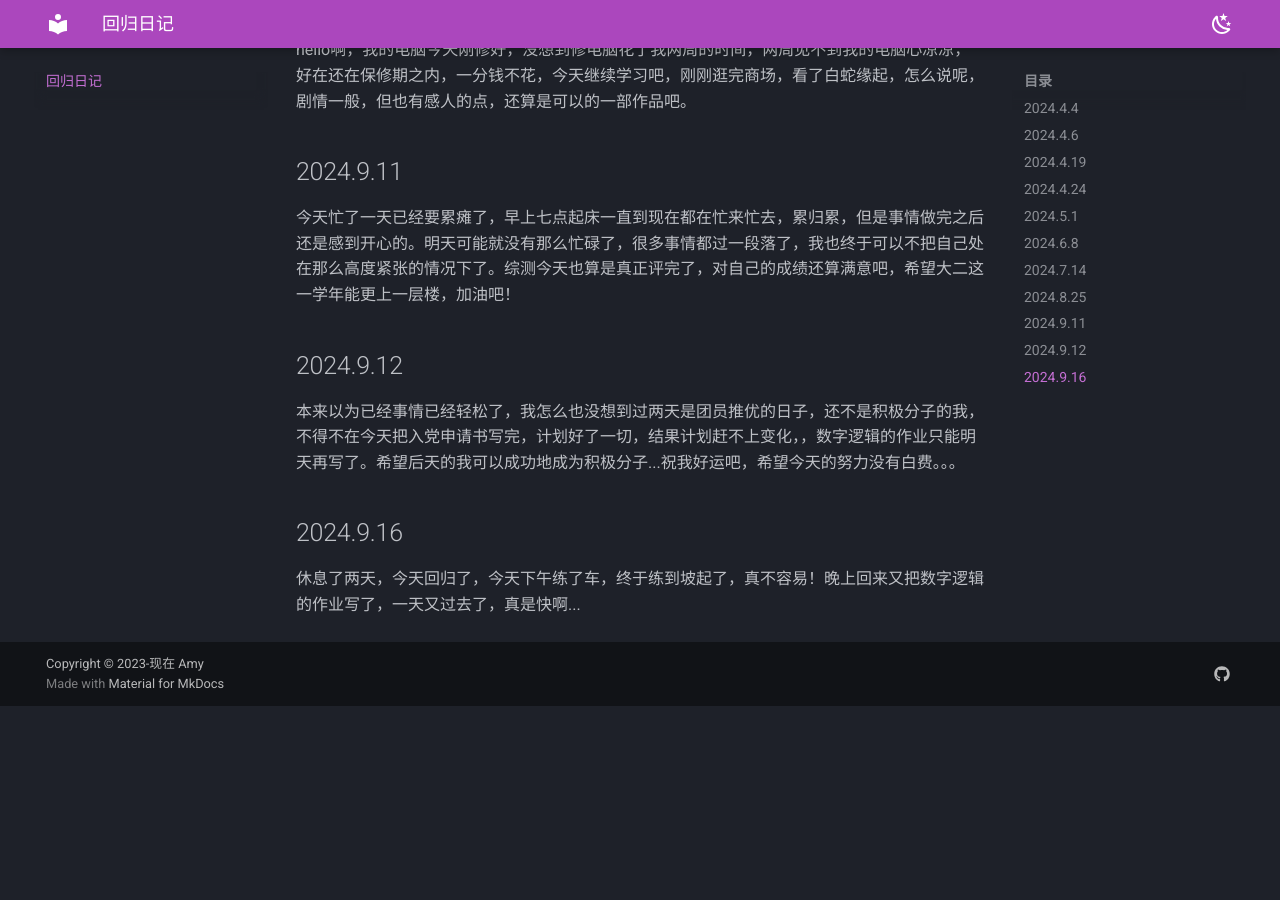
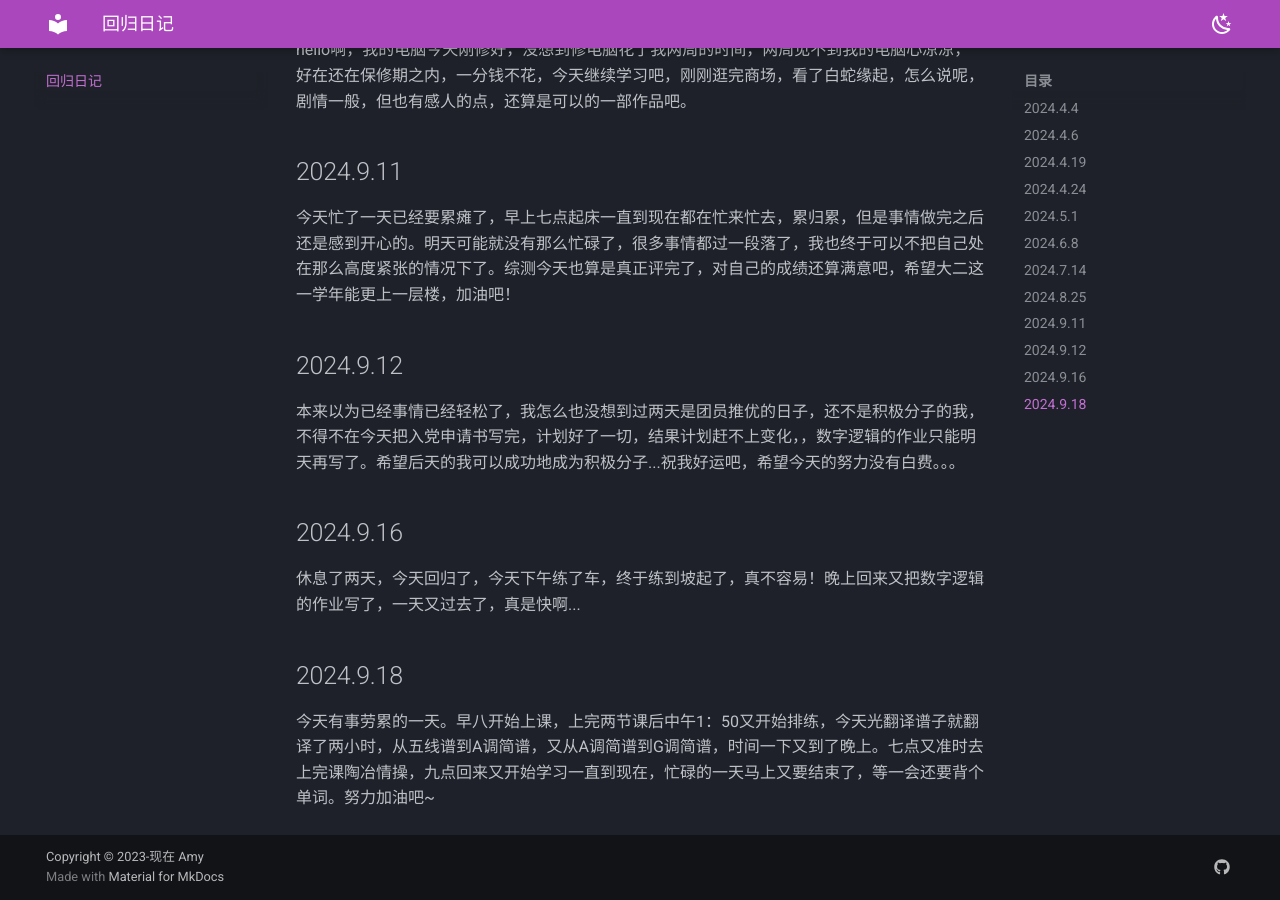
Before and after one commit to AmyWang5/Amyhhh-blog, an MkDocs documentation site: the page built from docs/AMY4/comback.md, in a window 1280 px wide and 900 px high, scrolled down 1646 px. Built offline with MkDocs 1.6.1 and Material for MkDocs 9.7.7, drawn with Linux system fonts in a browser that asks for light colours; before the commit the page ends 2352 px from its top, so only the background shows below that.

Commit message:
2024-09-18_23:08:57 update

```diff
--- a/docs/AMY4/comback.md
+++ b/docs/AMY4/comback.md
@@ -43,3 +43,7 @@ hello啊，我的电脑今天刚修好，没想到修电脑花了我两周的时
 ## 2024.9.16
 
 休息了两天，今天回归了，今天下午练了车，终于练到坡起了，真不容易！晚上回来又把数字逻辑的作业写了，一天又过去了，真是快啊...
+
+## 2024.9.18
+
+今天有事劳累的一天。早八开始上课，上完两节课后中午1：50又开始排练，今天光翻译谱子就翻译了两小时，从五线谱到A调简谱，又从A调简谱到G调简谱，时间一下又到了晚上。七点又准时去上完课陶冶情操，九点回来又开始学习一直到现在，忙碌的一天马上又要结束了，等一会还要背个单词。努力加油吧~
```
